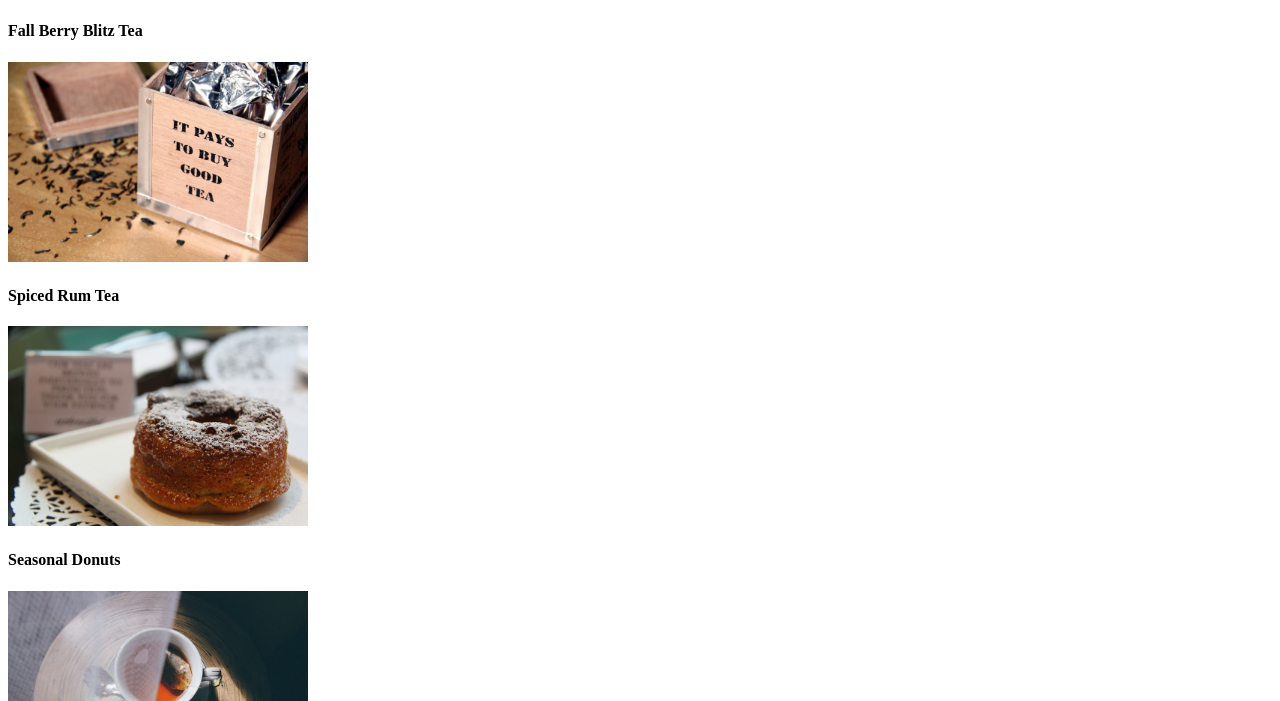
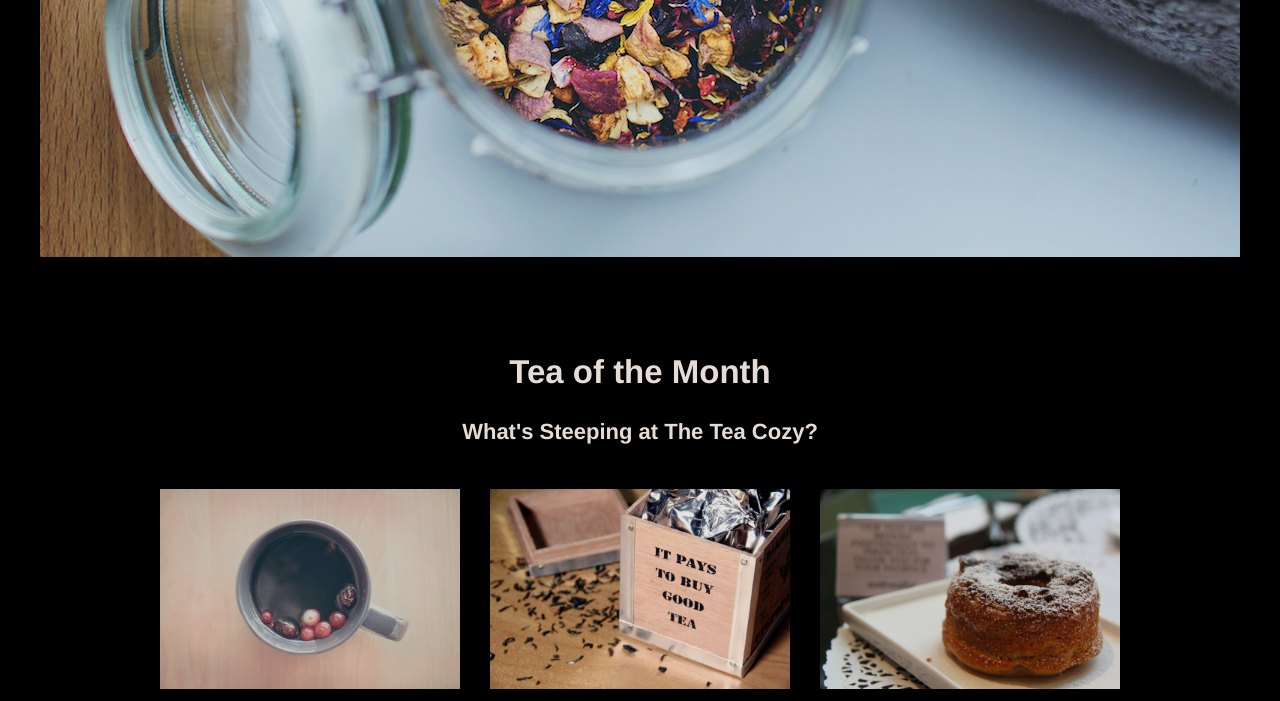
Before and after one commit to Keyro10bit/tea_cozy, a plain HTML site: page index.html in a window 1280 px wide. Shown: the part 512-1213 px from the top of the page. Drawn offline with Linux system fonts and the light colour scheme; the site is published under a folder, as on GitHub Pages, so addresses that start at the root find nothing.

Commit message:
Update index.html

```diff
--- a/index.html
+++ b/index.html
@@ -3,7 +3,7 @@
   <head>
     <meta charset='utf-8'>
     <title>Tea Cozy</title>
-    <link href='/resources/css/style.css' type='text/css' rel='stylesheet'>
+    <link href='./resources/css/style.css' type='text/css' rel='stylesheet'>
   </head>
   <body>
 
```
